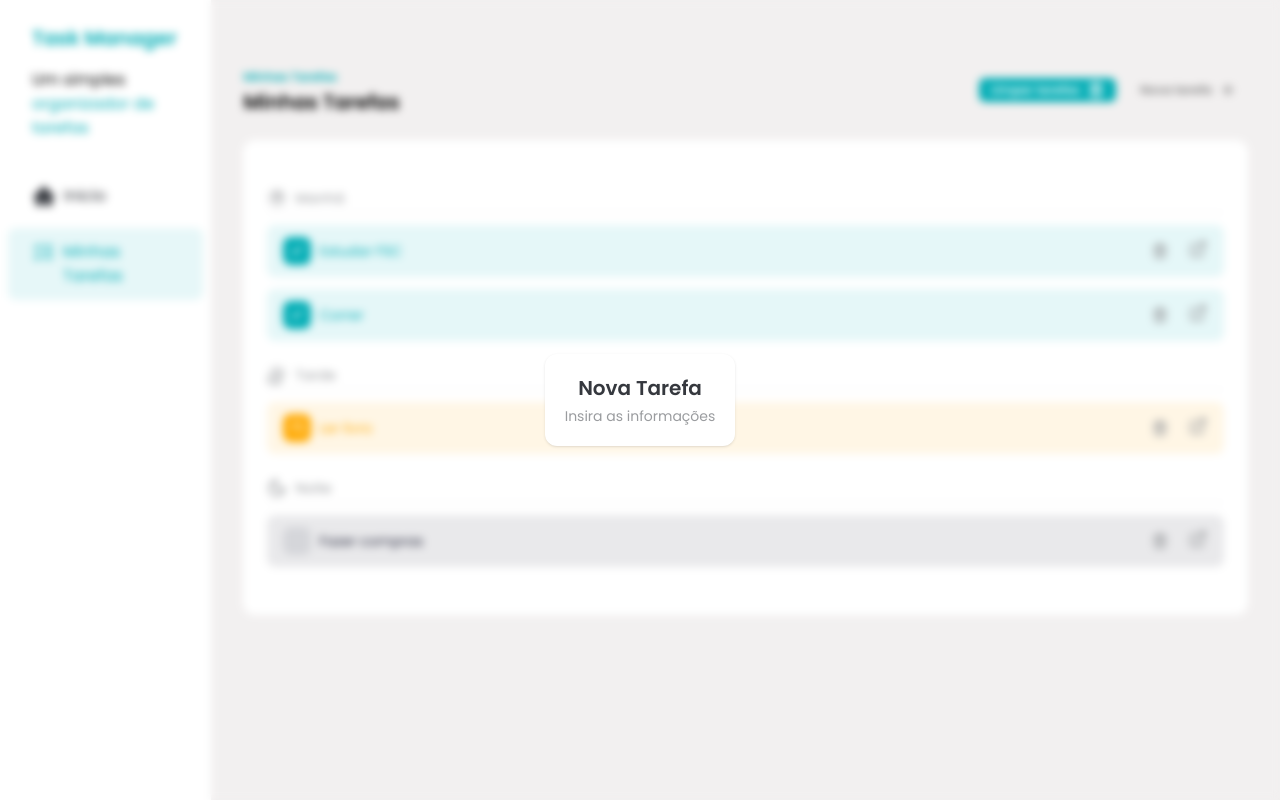
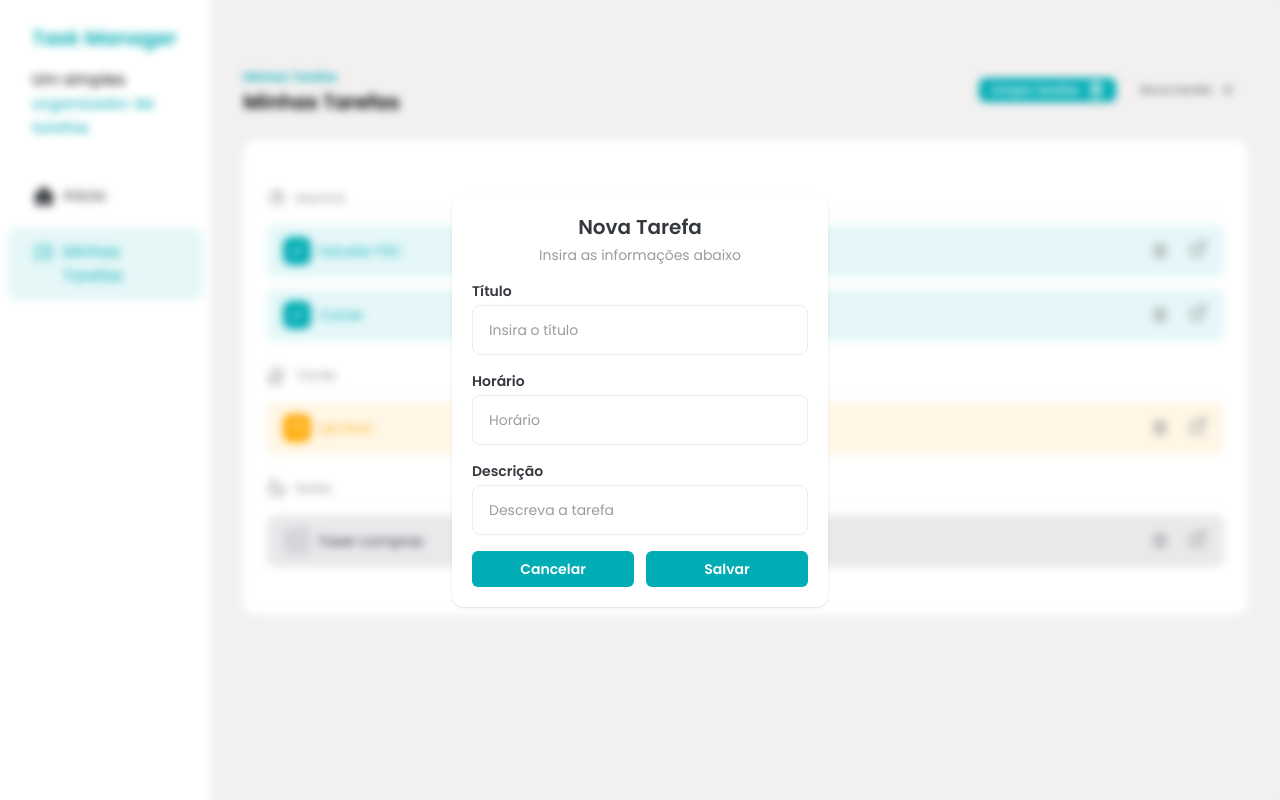
Before and after one commit to DouglasRamosP/task-manager, a React (Vite) app: page / in a window 1280 px wide. Both pictures are taken after a click on the button "Nova tarefa". Built offline with nearby package versions, Linux system fonts and the light colour scheme.

Commit message:
style: changed TaskDialog

```diff
--- a/src/components/AddTaskDialog.jsx
+++ b/src/components/AddTaskDialog.jsx
@@ -1,4 +1,7 @@
 import { createPortal } from "react-dom"
+
+import Button from "./Button"
+import Input from "./Input"
 
 const AddTaskDialog = ({ isOpen }) => {
   if (!isOpen) return null
@@ -7,7 +10,23 @@
     <div className="fixed bottom-0 left-0 right-0 top-0 flex h-screen w-screen items-center justify-center backdrop-blur-sm">
       <div className="rounded-xl bg-white p-5 text-center shadow">
         <h2 className="text-xl font-semibold text-[#35383E]">Nova Tarefa</h2>
-        <p className="mt-1 text-sm text-[#9A9C9F]">Insira as informações</p>
+        <p className="mb-4 mt-1 text-sm text-[#9A9C9F]">
+          Insira as informações abaixo
+        </p>
+
+        <div className="flex w-[336px] flex-col space-y-4">
+          <Input id="title" label="Título" placeholder="Insira o título" />
+          <Input id="time" label="Horário" placeholder="Horário" />
+          <Input
+            id="description"
+            label="Descrição"
+            placeholder="Descreva a tarefa"
+          />
+          <div className="flex gap-3">
+            <Button className="w-full" size={"large"} text={"Cancelar"} />
+            <Button className="w-full" size={"large"} text={"Salvar"} />
+          </div>
+        </div>
       </div>
     </div>,
 
--- a/src/components/Button.jsx
+++ b/src/components/Button.jsx
@@ -1,4 +1,12 @@
-const Button = ({ icon, text, variant = "primary", onClick }) => {
+const Button = ({
+  icon,
+  text,
+  variant = "primary",
+  size = "small",
+  onClick,
+  className,
+  ...rest
+}) => {
   const getVariantClasses = () => {
     if (variant === "primary") {
       return "bg-[#00ADB5] text-white"
@@ -8,10 +16,22 @@
       return "bg-transparent text-[#818181]"
     }
   }
+
+  const getSizeClasses = () => {
+    if (size === "small") {
+      return "px-3 py-1 text-xs"
+    }
+
+    if (size === "large") {
+      return "px-3 py-2 text-sm"
+    }
+  }
+
   return (
     <button
-      className={`flex items-center gap-2 rounded-md px-3 py-1 text-xs font-semibold transition hover:opacity-75 ${getVariantClasses()}`}
+      className={`flex items-center justify-center gap-2 rounded-md font-semibold transition hover:opacity-75 ${getVariantClasses()} ${getSizeClasses()} ${className}`}
       onClick={onClick}
+      {...rest}
     >
       {text}
       {icon}
--- /dev/null
+++ b/src/components/Input.jsx
@@ -0,0 +1,15 @@
+const Input = ({ label, ...rest }) => {
+  return (
+    <div className="flex flex-col space-y-1 text-left">
+      <label htmlFor={rest.id} className="text-sm font-semibold text-[#35383E]">
+        {label}
+      </label>
+      <input
+        className={`rounded-lg border border-solid border-[#ECECEC] px-4 py-3 outline-[#00ADB5] placeholder:text-sm placeholder:text-[#9A9C9F]`}
+        {...rest}
+      />
+    </div>
+  )
+}
+
+export default Input
```
